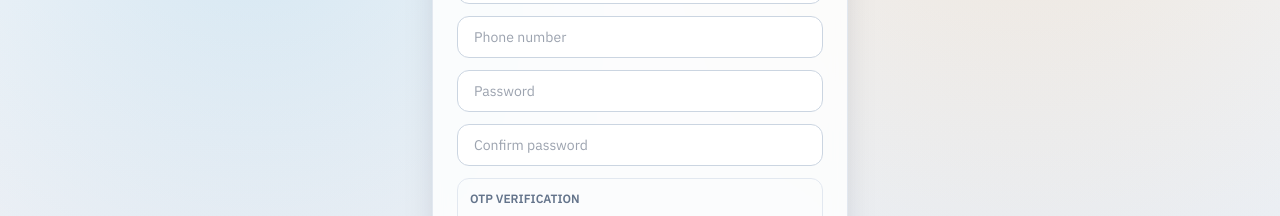
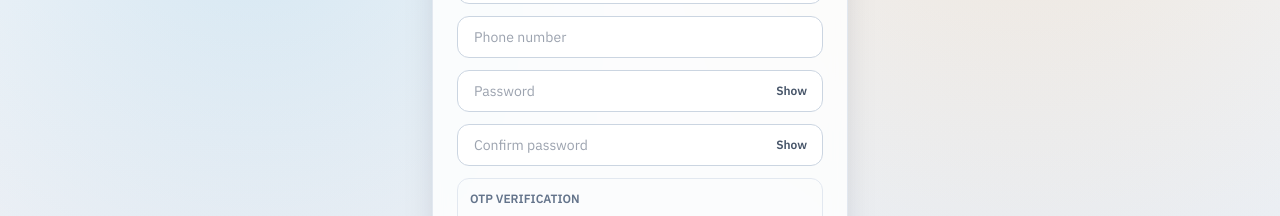
Before and after one commit to Prosperous-KL/data-hub, a Next.js app in the folder frontend/: page /register in a window 1280 px wide. Shown: the part 263-479 px from the top of the page. Built offline with nearby package versions, Linux system fonts and the light colour scheme; no server answers.

Commit message:
feat: add password show hide toggle

```diff
--- a/frontend/app/(auth)/forgot-password/page.js
+++ b/frontend/app/(auth)/forgot-password/page.js
@@ -3,6 +3,7 @@
 import Link from "next/link";
 import { useState } from "react";
 import ErrorAlert from "../../../components/ErrorAlert";
+import PasswordField from "../../../components/PasswordField";
 import { apiRequest } from "../../../lib/api";
 
 export default function ForgotPasswordPage() {
@@ -117,14 +118,13 @@ export default function ForgotPasswordPage() {
             required
           />
 
-          <input
-            className="input"
-            type="password"
+          <PasswordField
             placeholder="New password"
             value={newPassword}
             onChange={(event) => setNewPassword(event.target.value)}
             minLength={8}
             required
+            name="new-password"
           />
         </div>
 
--- a/frontend/app/(auth)/login/page.js
+++ b/frontend/app/(auth)/login/page.js
@@ -6,6 +6,7 @@ import { useRouter } from "next/navigation";
 import { useState } from "react";
 import ErrorAlert from "../../../components/ErrorAlert";
 import LoadingState from "../../../components/LoadingState";
+import PasswordField from "../../../components/PasswordField";
 import { apiRequest } from "../../../lib/api";
 import { saveSession } from "../../../lib/auth";
 
@@ -107,14 +108,13 @@ export default function LoginPage() {
                     Forgot password?
                   </Link>
                 </div>
-                <input
-                  className="input"
-                  type="password"
+                <PasswordField
                   placeholder="Enter your password"
                   value={form.password}
                   onChange={(event) => setForm({ ...form, password: event.target.value })}
                   autoComplete="current-password"
                   required
+                  name="login-password"
                 />
               </div>
             </div>
--- a/frontend/app/(auth)/register/page.js
+++ b/frontend/app/(auth)/register/page.js
@@ -5,6 +5,7 @@ import { useRouter } from "next/navigation";
 import { useState } from "react";
 import ErrorAlert from "../../../components/ErrorAlert";
 import LoadingState from "../../../components/LoadingState";
+import PasswordField from "../../../components/PasswordField";
 import { apiRequest } from "../../../lib/api";
 import { saveSession } from "../../../lib/auth";
 
@@ -123,8 +124,20 @@ export default function RegisterPage() {
           <input className="input" type="text" placeholder="Full name" value={form.fullName} onChange={(event) => setForm({ ...form, fullName: event.target.value })} required />
           <input className="input" type="email" placeholder="Email (optional)" value={form.email} onChange={(event) => setForm({ ...form, email: event.target.value })} />
           <input className="input" type="text" placeholder="Phone number" value={form.phone} onChange={(event) => setForm({ ...form, phone: event.target.value })} required />
-          <input className="input" type="password" placeholder="Password" value={form.password} onChange={(event) => setForm({ ...form, password: event.target.value })} required />
-          <input className="input" type="password" placeholder="Confirm password" value={confirmPassword} onChange={(event) => setConfirmPassword(event.target.value)} required />
+          <PasswordField
+            placeholder="Password"
+            value={form.password}
+            onChange={(event) => setForm({ ...form, password: event.target.value })}
+            required
+            name="register-password"
+          />
+          <PasswordField
+            placeholder="Confirm password"
+            value={confirmPassword}
+            onChange={(event) => setConfirmPassword(event.target.value)}
+            required
+            name="register-confirm-password"
+          />
 
           <div className="rounded-xl border border-slate-200 p-3">
             <p className="mb-2 text-xs font-semibold uppercase text-slate-500">OTP verification</p>
--- a/frontend/app/delete-account/page.js
+++ b/frontend/app/delete-account/page.js
@@ -4,6 +4,7 @@ import Link from "next/link";
 import { useRouter } from "next/navigation";
 import { useState } from "react";
 import AppShell from "@/components/AppShell";
+import PasswordField from "@/components/PasswordField";
 import ProtectedRoute from "@/components/ProtectedRoute";
 import ErrorAlert from "@/components/ErrorAlert";
 import { apiRequest } from "@/lib/api";
@@ -169,13 +170,12 @@ export default function DeleteAccountPage() {
                 <label className="block text-xs font-semibold text-slate-600 mb-2">
                   Enter your password
                 </label>
-                <input
-                  className="input"
-                  type="password"
+                <PasswordField
                   placeholder="Your password"
                   value={password}
                   onChange={(e) => setPassword(e.target.value)}
                   disabled={loading}
+                  name="delete-account-password"
                 />
               </div>
 
--- /dev/null
+++ b/frontend/components/PasswordField.js
@@ -0,0 +1,51 @@
+"use client";
+
+import { useState } from "react";
+
+export default function PasswordField({
+  label,
+  className = "input",
+  containerClassName = "",
+  inputClassName = "",
+  value,
+  onChange,
+  placeholder = "Password",
+  autoComplete,
+  minLength,
+  required = false,
+  disabled = false,
+  name,
+  id
+}) {
+  const [visible, setVisible] = useState(false);
+  const inputId = id || name;
+
+  return (
+    <div className={containerClassName}>
+      {label && <label className="mb-1.5 block text-sm font-semibold text-slate-700" htmlFor={inputId}>{label}</label>}
+      <div className="relative">
+        <input
+          id={inputId}
+          name={name}
+          className={`${className} pr-16 ${inputClassName}`.trim()}
+          type={visible ? "text" : "password"}
+          placeholder={placeholder}
+          value={value}
+          onChange={onChange}
+          autoComplete={autoComplete}
+          minLength={minLength}
+          required={required}
+          disabled={disabled}
+        />
+        <button
+          type="button"
+          onClick={() => setVisible((current) => !current)}
+          disabled={disabled}
+          className="absolute right-2 top-1/2 -translate-y-1/2 rounded-md px-2 py-1 text-xs font-semibold text-slate-600 hover:bg-slate-100 disabled:opacity-50"
+        >
+          {visible ? "Hide" : "Show"}
+        </button>
+      </div>
+    </div>
+  );
+}
```
